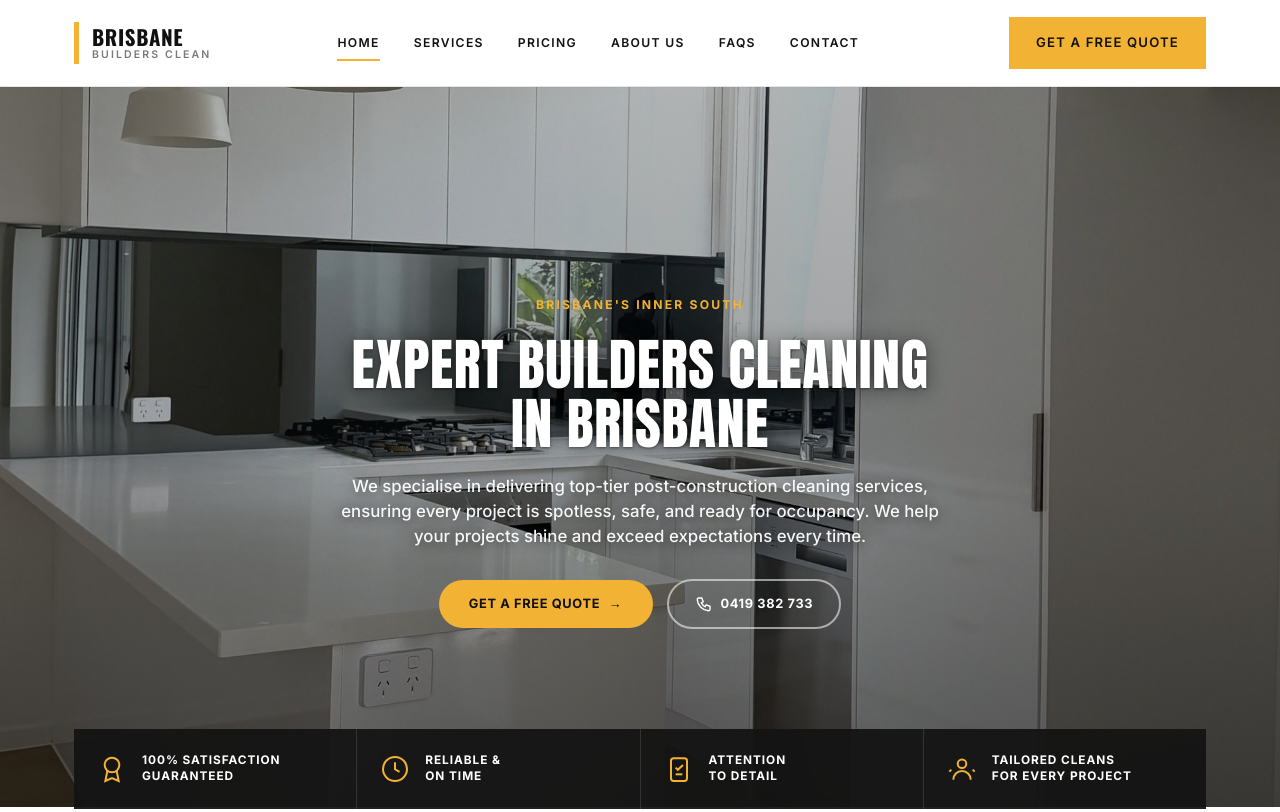
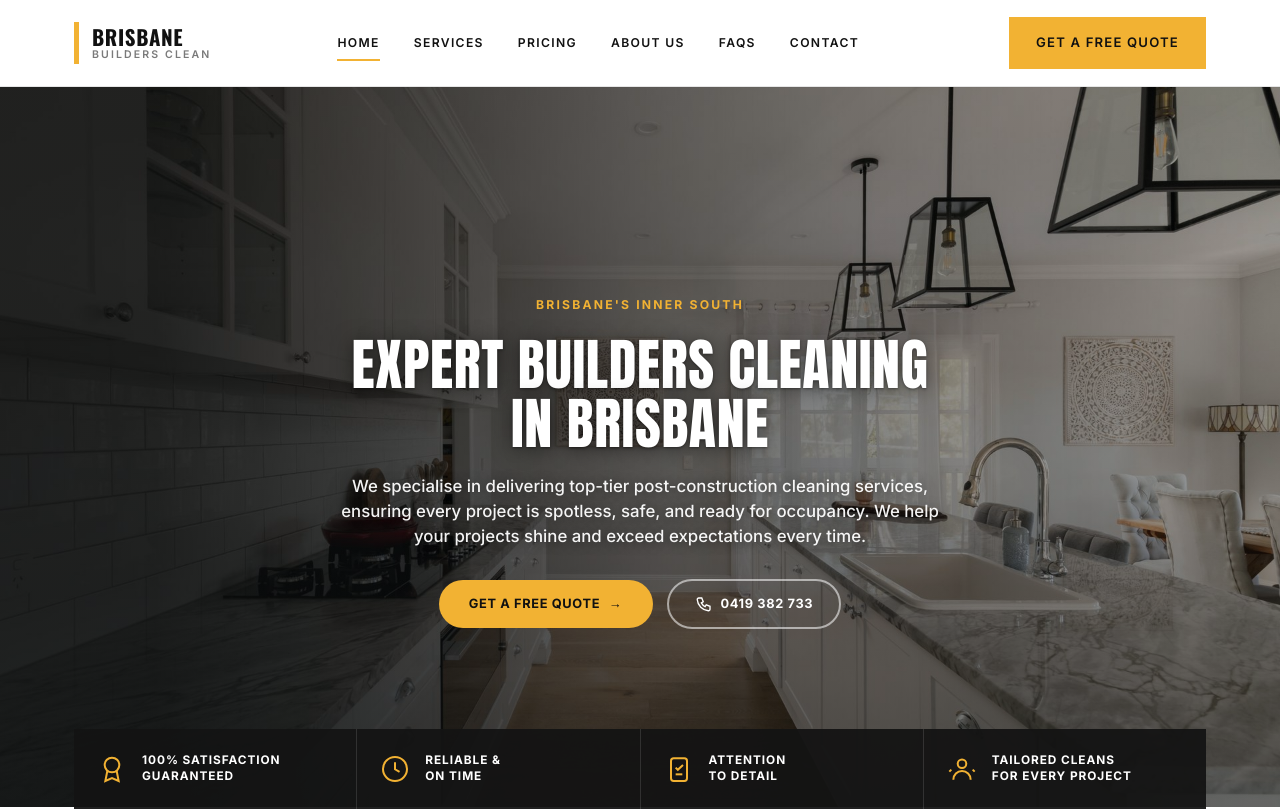
Before and after one commit to roxannealterio/BrisbaneBuildersClean, a plain HTML site: page index.html in a window 1280 px wide. Shown: the top 812 px of the page. Drawn offline with nearby package versions, Linux system fonts and the light colour scheme.

Commit message:
Restore original homepage hero
Co-Authored-By: Claude Opus 5.5 <noreply@anthropic.com>
Claude-Session: https://claude.ai/code/session_01NmbxmKkFzreXxmg8R9LtEs

```diff
--- a/index.html
+++ b/index.html
@@ -28,12 +28,12 @@
 <link rel="preconnect" href="https://fonts.googleapis.com" />
 <link rel="preconnect" href="https://fonts.gstatic.com" crossorigin />
 <link href="https://fonts.googleapis.com/css2?family=Anton&family=Oswald:wght@500;600;700&family=Inter:wght@400;500;600;700&display=swap" rel="stylesheet" />
-<link rel="preload" as="image" href="images/hero-kitchen.jpg" fetchpriority="high" />
+<link rel="preload" as="image" href="images/hero.jpg" fetchpriority="high" />
 <link rel="stylesheet" href="styles.css?v=20261115" />
 <style>
 /* --- Updated hero (self-contained) --- */
 .hero-xl{position:relative;min-height:90vh;display:flex;align-items:center;text-align:center;color:#fff;background:#0e1416;overflow:hidden;padding:140px 20px 110px;}
-.hero-xl::before{content:"";position:absolute;inset:0;background-image:linear-gradient(180deg,rgba(12,18,20,.32) 0%,rgba(12,18,20,.40) 55%,rgba(12,18,20,.58) 100%),url('images/hero-kitchen.jpg');background-size:cover;background-position:center 62%;z-index:0;}
+.hero-xl::before{content:"";position:absolute;inset:0;background-image:linear-gradient(180deg,rgba(12,18,20,.18) 0%,rgba(12,18,20,.28) 55%,rgba(12,18,20,.46) 100%),url('images/hero.jpg');background-size:cover;background-position:center;z-index:0;}
 .hero-xl .hero-xl-inner{position:relative;z-index:1;max-width:900px;margin:0 auto;width:100%;}
 .hero-xl .hero-xl-inner{transition:opacity .35s ease;}
 .fonts-wait .hero-xl .hero-xl-inner{opacity:0;}
```
Also changed, not shown: images/hero-kitchen.jpg (deleted).
